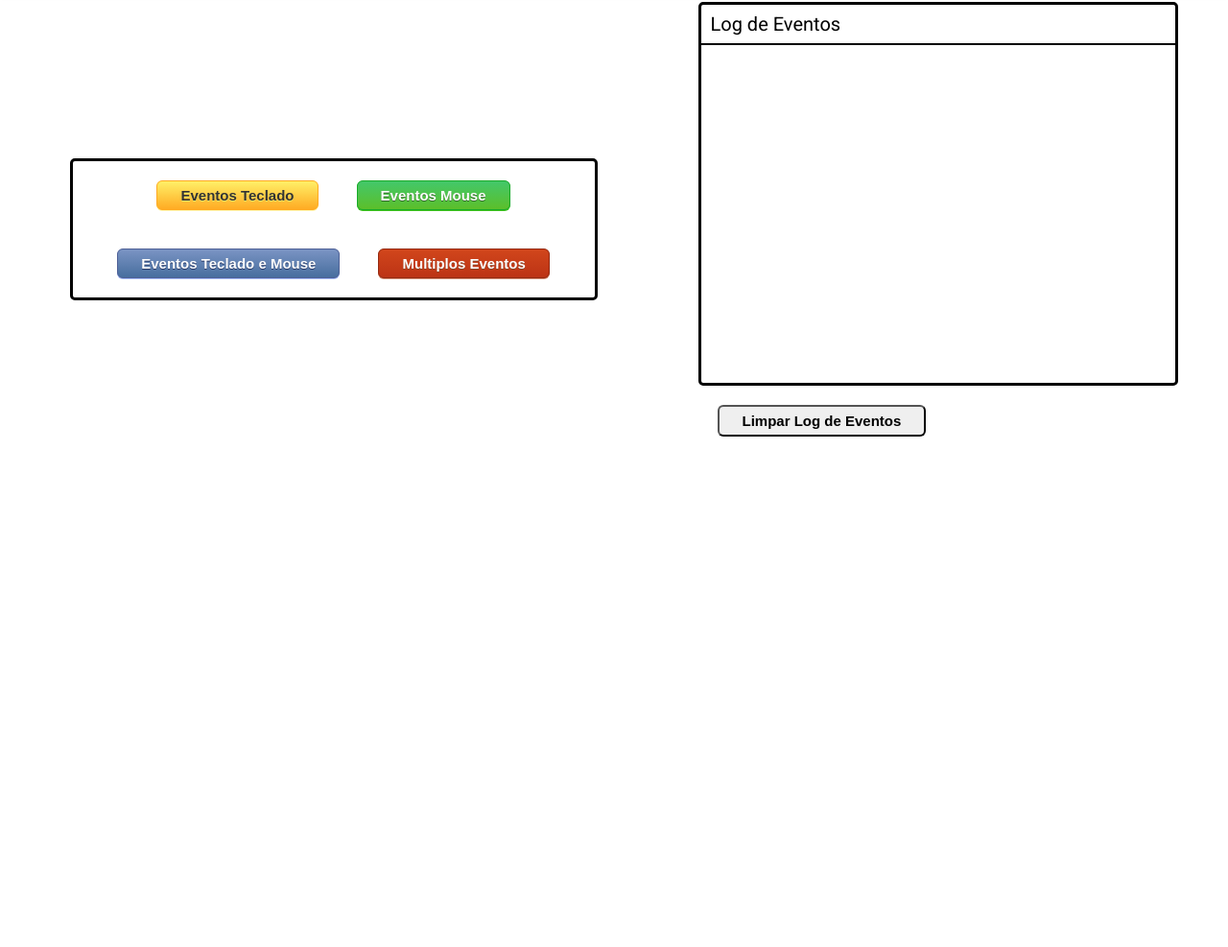
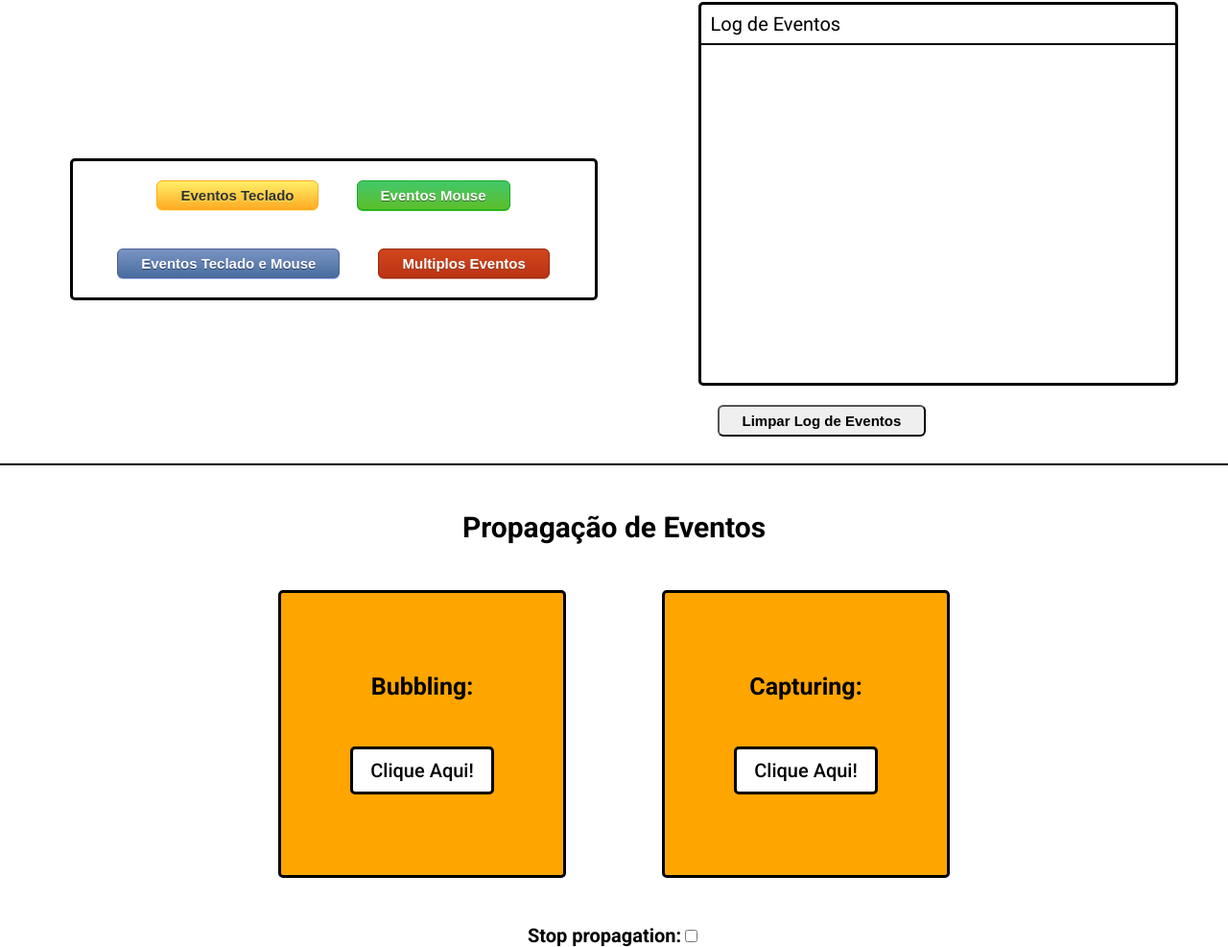
Before and after one commit to HMarcos/javascript-event-listener, a plain HTML site: page Aplicacao/index.html in a window 1280 px wide. Shown: the part 78-1065 px from the top of the page at 96% size. Before the commit the page ends 800 px from the top, so only its background shows below. Drawn offline with Linux system fonts and the light colour scheme.

Commit message:
Finalizando a POC

```diff
--- a/Aplicacao/css/style.css
+++ b/Aplicacao/css/style.css
@@ -17,6 +17,14 @@ hr {
     background-color: #000;
 }
 
+h2 {
+    font-size: 30px;
+    font-weight: 700;
+
+    margin-top: 50px;
+
+    text-align: center;
+}
 /* -- Header -- */
 
 header {
@@ -171,3 +179,59 @@ button {
     background: linear-gradient(to bottom, #bc3315 5%, #d0451b 100%);
     background-color: #bc3315;
 }
+
+/* Propagation */
+.propagation {
+    display: flex;
+    justify-content: center;
+}
+.propagation span {
+    font-size: 25px;
+    font-weight: 700;
+
+    margin-bottom: 50px;
+}
+
+.bubbling-propagation, .capturing-propagation {
+    width: 300px;
+    height: 300px;
+
+    border: 3px solid #000;
+    border-radius: 5px;
+
+    text-align: center;
+
+    display: flex;
+    flex-direction: column;
+    justify-content: center;
+    align-items: center;
+    margin: 50px;
+
+    background-color: orange;
+}
+
+.bubbling-propagation div, .capturing-propagation div {
+    width: 150px;
+    height: 50px;
+
+    font-size: 20px;
+    font-weight: 500;
+
+    display: flex;
+    flex-direction: column;
+    justify-content: center;
+    align-items: center;
+
+    border: 3px solid #000;
+    border-radius: 5px;
+
+    background-color: white;
+
+}
+
+.stop-propagation {
+    font-size: 20px;
+    font-weight: 700;
+
+    text-align: center;
+}
--- a/Aplicacao/index.html
+++ b/Aplicacao/index.html
@@ -49,6 +49,24 @@
 
     </section>
 
+    <hr>
+    <h2>Propagação de Eventos</h2>
+    <section class="propagation">
+        <div class="bubbling-propagation">
+            <span>Bubbling:</span>
+            <div>
+                Clique Aqui!
+            </div>
+        </div>
+        <div class="capturing-propagation">
+            <span>Capturing:</span>
+            <div>
+                Clique Aqui!
+            </div>
+        </div>
+    </section>
+    <div class="stop-propagation">Stop propagation:<input type="checkbox" id="check"></div>
+
     <script src="js/script.js"></script>
 </body>
 
--- a/Aplicacao/js/script.js
+++ b/Aplicacao/js/script.js
@@ -7,6 +7,13 @@ botaoEventosTeclado = document.querySelector(".eventos-teclado");
 botaoEventosMouse = document.querySelector(".eventos-mouse");
 botaoEventosTecladoMouse = document.querySelector(".eventos-teclado-mouse");
 botaoEventosMultiplos = document.querySelector(".multiplos-eventos");
+
+/* Objetos de propagacao */
+divExternaBubblingPropagation = document.querySelector(".bubbling-propagation");
+divInternaBubblingPropagation = document.querySelector(".bubbling-propagation div");
+divExternaCapturingPropagation = document.querySelector(".capturing-propagation");
+divInternaCapturingPropagation = document.querySelector(".capturing-propagation div");
+
 
 /* Adicionando os eventos */
 
@@ -42,6 +49,19 @@ botaoEventosMultiplos.addEventListener("keydown", (event) => {
         document.querySelector("header").classList.toggle("vermelho");
     }
 })
+
+
+
+// Bubbling Propagation
+divExternaBubblingPropagation.addEventListener("click", alertDivExterna)
+
+divInternaBubblingPropagation.addEventListener("click", alertDivInterna)
+
+// Capturing Propagation
+divExternaCapturingPropagation.addEventListener("click", alertDivExterna, true);
+divInternaCapturingPropagation.addEventListener("click", alertDivInterna, true);
+
+
 /* Conjunto de Funções */
 function exibirTeclaPressionada(event) {
     const teclaPressionada = event.key;
@@ -116,6 +136,21 @@ function exibirMoveMouse(event) {
     scrollUltimoElemento(logDeEventos);
 }
 
+function alertDivExterna(event){
+    alert("Div Externa!");
+
+    if (document.getElementById("check").checked) {
+        event.stopPropagation();
+      }
+}
+
+function alertDivInterna(event){
+    alert("Div Interna!");
+
+    if (document.getElementById("check").checked) {
+        event.stopPropagation();
+      }
+}
 
 function limparLog() {
     logDeEventos.innerHTML = "";
@@ -124,5 +159,5 @@ function limparLog() {
 function scrollUltimoElemento(ul) {
     const ultimoElemento = ul.querySelector("li:last-child");
 
-    ultimoElemento.scrollIntoView();
+    ultimoElemento.scrollIntoView({ behavior: 'smooth', block: 'nearest', inline: 'start' });
 }
```
Lines whose indentation alone changed are shown as unchanged.
